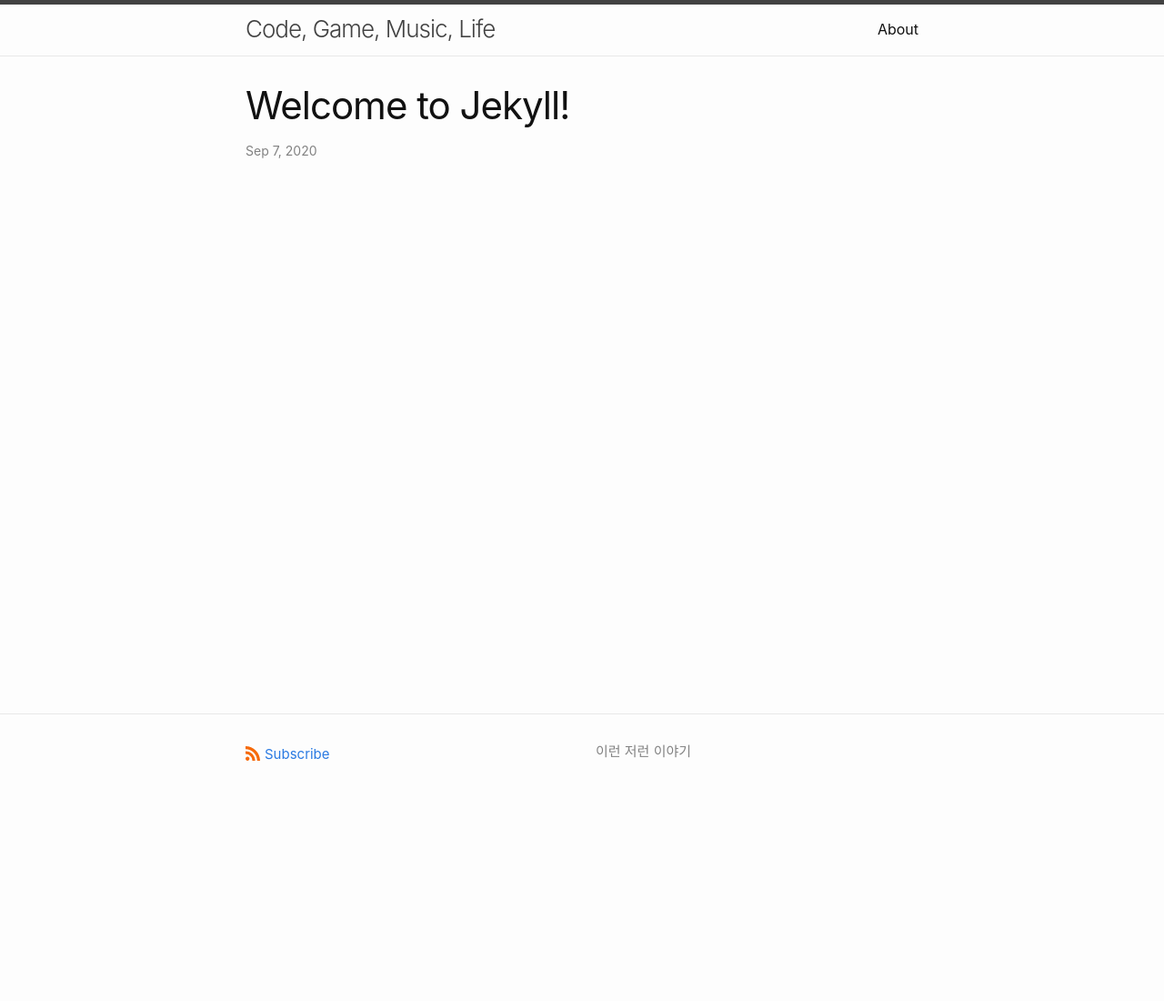
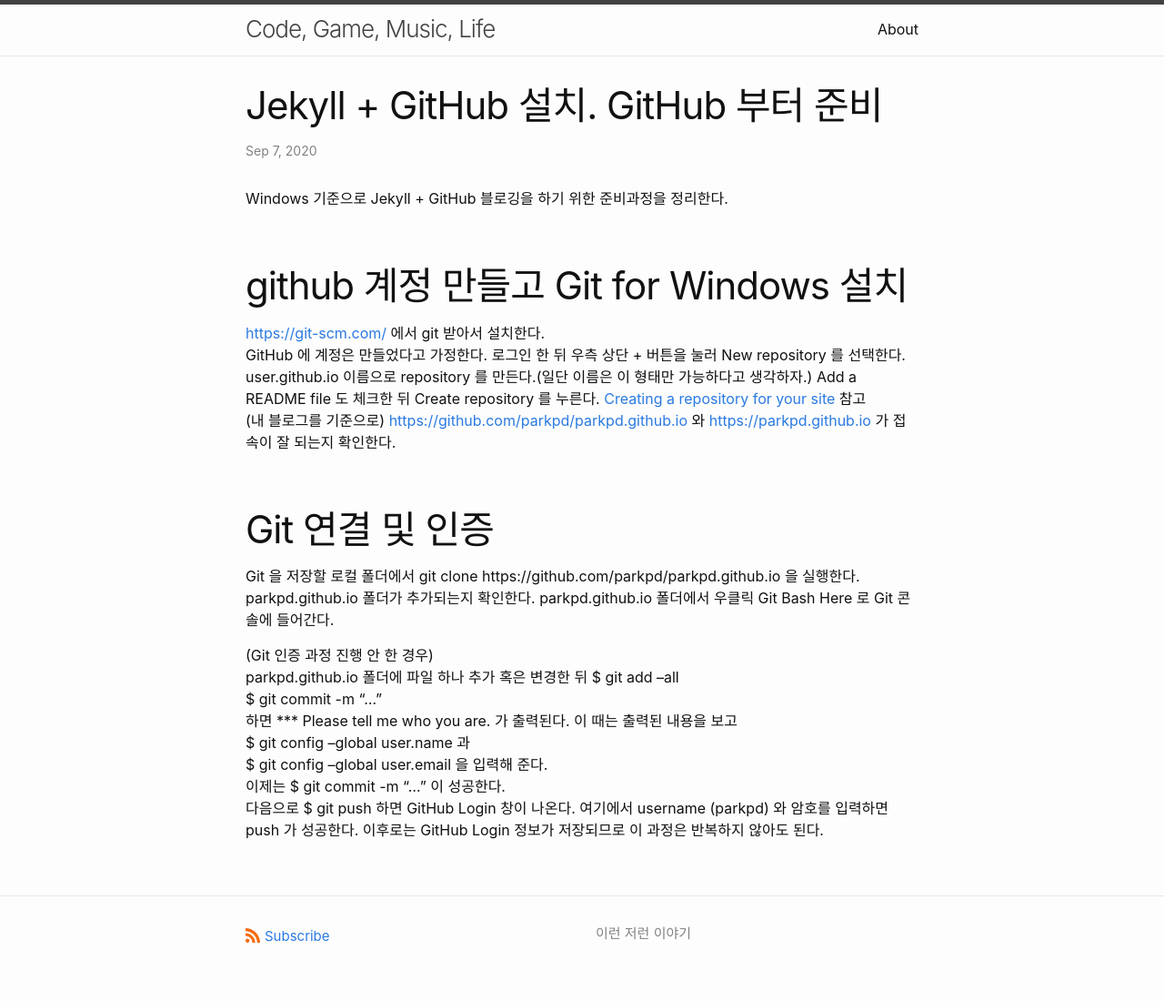
Before and after one commit to parkpd/parkpd.github.io, a Jekyll site: the page built from _posts/2020-09-07-how-to-jekyll-github.md, in a window 1280 px wide. Shown: the whole page at 91% size. Built offline with Jekyll 4.4.1, drawn with Linux system fonts in a browser that asks for light colours; comment, search, counter and statistics services are not loaded; before the commit the page ends 900 px from its top, so only the background shows below that.

Commit message:
git post

```diff
--- a/_posts/2020-09-07-how-to-jekyll-github.md
+++ b/_posts/2020-09-07-how-to-jekyll-github.md
@@ -1,6 +1,25 @@
 ---
 layout: post
-title: "Welcome to Jekyll!"
+title: "Jekyll + GitHub 설치. GitHub 부터 준비"
 date: 2020-09-07 17:52:18 +0900
-categories: jekyll update
+categories: jekyll install
 ---
+Windows 기준으로 Jekyll + GitHub 블로깅을 하기 위한 준비과정을 정리한다.
+# github 계정 만들고 Git for Windows 설치
+<https://git-scm.com/> 에서 git 받아서 설치한다.
+GitHub 에 계정은 만들었다고 가정한다. 로그인 한 뒤 우측 상단 + 버튼을 눌러 New repository 를 선택한다.
+user.github.io 이름으로 repository 를 만든다.(일단 이름은 이 형태만 가능하다고 생각하자.) Add a README file 도 체크한 뒤 Create repository 를 누른다. [Creating a repository for your site](https://docs.github.com/en/github/working-with-github-pages/creating-a-github-pages-site-with-jekyll#creating-a-repository-for-your-site) 참고
+(내 블로그를 기준으로) <https://github.com/parkpd/parkpd.github.io> 와 <https://parkpd.github.io> 가 접속이 잘 되는지 확인한다.
+
+# Git 연결 및 인증
+Git 을 저장할 로컬 폴더에서 git clone https://github.com/parkpd/parkpd.github.io 을 실행한다. parkpd.github.io 폴더가 추가되는지 확인한다. parkpd.github.io 폴더에서 우클릭 Git Bash Here 로 Git 콘솔에 들어간다.
+
+(Git 인증 과정 진행 안 한 경우)
+parkpd.github.io 폴더에 파일 하나 추가 혹은 변경한 뒤
+$ git add --all
+$ git commit -m "..."
+하면 *** Please tell me who you are. 가 출력된다. 이 때는 출력된 내용을 보고
+$ git config --global user.name 과
+$ git config --global user.email 을 입력해 준다.
+이제는 $ git commit -m "..." 이 성공한다.
+다음으로 $ git push 하면 GitHub Login 창이 나온다. 여기에서 username (parkpd) 와 암호를 입력하면 push 가 성공한다. 이후로는 GitHub Login 정보가 저장되므로 이 과정은 반복하지 않아도 된다.
```
